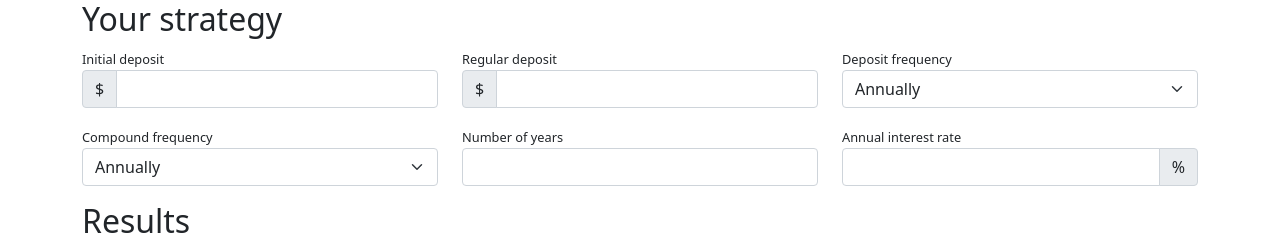
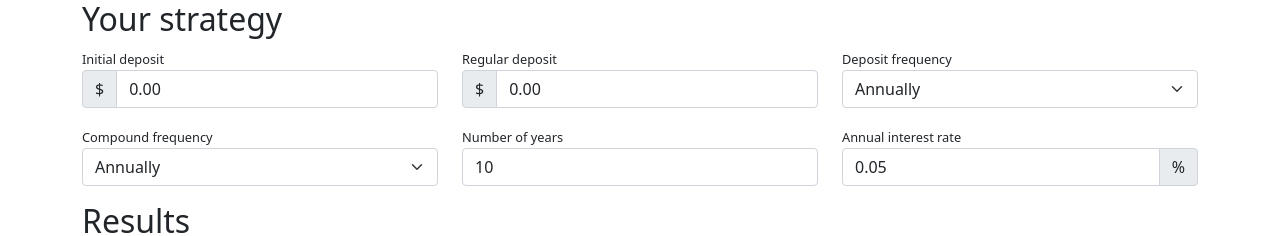
Before and after one commit to lkdm/compoundinterest-react, a React (Create React App) app: page / in a window 1280 px wide. Shown: the part 192-428 px from the top of the page. Built offline with nearby package versions, Linux system fonts and the light colour scheme.

Commit message:
Prohibit illegal characters in text fields. Store $ as cent integer.

```diff
--- a/src/App.tsx
+++ b/src/App.tsx
@@ -17,6 +17,24 @@ const defaultStrategy: Strategy = {
   annualInterestRate: 5
 }
 
+const cleanNumber = (rawInput: string): number => {
+  /*
+    Format a number
+  */
+
+  // Remove letters and special character (excepting decimal)
+  const cleanedInput: string = rawInput.replace(/[^0-9]/g, "")
+
+  // Cast result to number
+  const result: number = Number(cleanedInput)
+
+  console.log(result)
+
+  return result
+}
+const cleanMoney = cleanNumber
+const cleanPercent = cleanNumber
+
 const App = () => {
   const [strategy, setStrategy] = useState<Strategy>(defaultStrategy)
 
@@ -29,9 +47,13 @@ const App = () => {
     let value: string | number
     if (name === "depositFrequency" || name === "compoundFrequency")
       value = event.target.value
-    else // Else cast numbers as numbers
-      // And restrict number to two decimal places.
-      value = event.target.value.toString().split(".").map((el,i)=>i?el.split("").slice(0,2).join(""):el).join(".")
+    else if (name === "regularDeposit" || name === "initialDeposit")
+      value = cleanMoney(event.target.value)
+    else if (name === "annualInterestRate")
+      value = cleanPercent(event.target.value)
+    else // Number of years
+      value = cleanNumber(event.target.value)
+
 
     setStrategy({ // Update state based on form field name and its new value
       ...strategy,
--- a/src/components/calculator/Form.tsx
+++ b/src/components/calculator/Form.tsx
@@ -17,10 +17,10 @@ const Form: React.FC<Props> = ({handleSubmit, strategy}) => {
     <form id="compoundInterestForm">
       <div className="row">
         <div className="col">
-          <TextInput name="initialDeposit" label="Initial deposit" prepend="$" onSubmit={handleSubmit} />
+          <TextInput name="initialDeposit" label="Initial deposit" prepend="$" onSubmit={handleSubmit} value={(strategy.initialDeposit/100).toFixed(2)} />
         </div>
         <div className="col">
-          <TextInput name="regularDeposit" label="Regular deposit" prepend="$" onSubmit={handleSubmit} />
+          <TextInput name="regularDeposit" label="Regular deposit" prepend="$" onSubmit={handleSubmit} value={(strategy.regularDeposit/100).toFixed(2)} />
         </div>
         <div className="col">
           <DropDownInput name="depositFrequency" label="Deposit frequency" options={depositFrequency} handleSubmit={handleSubmit} />
@@ -32,10 +32,10 @@ const Form: React.FC<Props> = ({handleSubmit, strategy}) => {
           <DropDownInput name="compoundFrequency" label="Compound frequency" options={compoundFrequency} handleSubmit={handleSubmit} />
         </div>
         <div className="col">
-          <TextInput name="numberOfYears" label="Number of years" onSubmit={handleSubmit} />
+          <TextInput name="numberOfYears" label="Number of years" onSubmit={handleSubmit} value={strategy.numberOfYears} />
         </div>
         <div className="col">
-          <TextInput name="annualInterestRate" label="Annual interest rate" append="%" onSubmit={handleSubmit} />
+          <TextInput name="annualInterestRate" label="Annual interest rate" append="%" onSubmit={handleSubmit} value={(strategy.annualInterestRate/100).toFixed(2)} />
         </div>
       </div>
 
--- a/src/components/calculator/TextInput.tsx
+++ b/src/components/calculator/TextInput.tsx
@@ -6,10 +6,11 @@ interface Props {
   name: string,
   prepend?: string,
   append?: string,
-  onSubmit: ChangeEventHandler<HTMLInputElement>
+  onSubmit: ChangeEventHandler<HTMLInputElement>,
+  value: string | number
 }
 
-const TextInput: React.FC<Props> = ({label, name, prepend, append, onSubmit}) => {
+const TextInput: React.FC<Props> = ({label, name, prepend, append, onSubmit, value}) => {
   return (
     <div>
       <label>
@@ -23,12 +24,7 @@ const TextInput: React.FC<Props> = ({label, name, prepend, append, onSubmit}) =>
           className="form-control"
           aria-label="{label}"
           onChange={onSubmit}
-          onKeyPress={(event) => {
-            // Prevent non-numeric characters from being entered (excepting `.`)
-            if (!/[0-9\.]/.test(event.key)) {
-              event.preventDefault();
-            }
-          }}
+          value={value}
         />
         {append && <span className="input-group-text">{append}</span>}
       </div>
```
